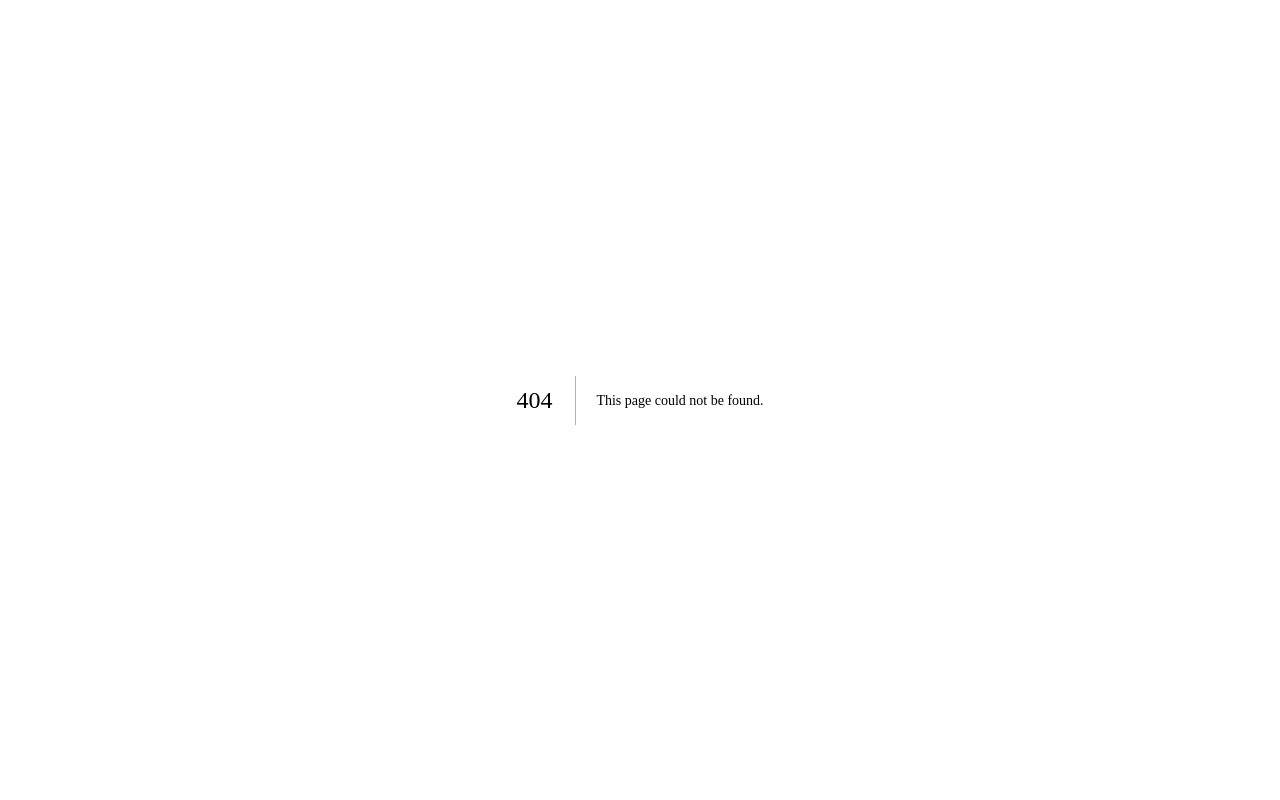
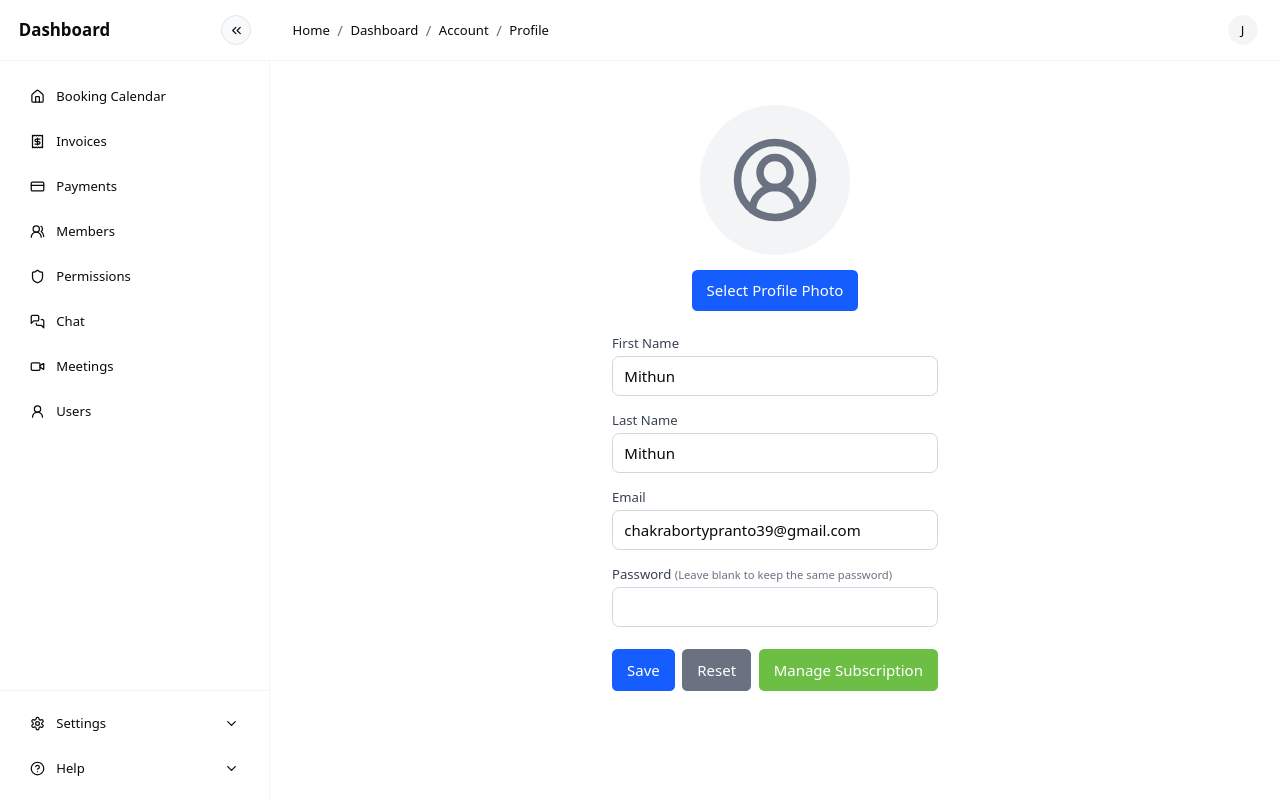
Before and after one commit to smfahim25/golf-management, a Next.js app: page /dashboard/account/profile in a window 1280 px wide. Before the commit this address had no page. Built offline with nearby package versions, Linux system fonts and the light colour scheme; a web font is replaced by a local one.

Commit message:
feat: add LoginPage component with form handling and profile image upload

```diff
--- /dev/null
+++ b/src/app/(dashboard-layout)/dashboard/account/profile/page.js
@@ -0,0 +1,178 @@
+'use client';
+
+import { UserCircle2 } from 'lucide-react';
+import React, { useState } from 'react';
+
+const LoginPage = () => {
+  const [formData, setFormData] = useState({
+    firstName: 'Mithun',
+    lastName: 'Mithun',
+    email: 'chakrabortypranto39@gmail.com',
+    password: '',
+  });
+
+  const [profileImage, setProfileImage] = useState(null);
+  const [previewImage, setPreviewImage] = useState(null);
+
+  const handleChange = (e) => {
+    const { name, value } = e.target;
+    setFormData((prev) => ({ ...prev, [name]: value }));
+  };
+
+  const handleImageChange = (e) => {
+    const file = e.target.files[0];
+    if (file) {
+      setProfileImage(file);
+      setPreviewImage(URL.createObjectURL(file));
+    }
+  };
+
+  const handleSubmit = async (e) => {
+    e.preventDefault();
+
+    const data = new FormData();
+    data.append('firstName', formData.firstName);
+    data.append('lastName', formData.lastName);
+    data.append('email', formData.email);
+    data.append('password', formData.password);
+    if (profileImage) {
+      data.append('profileImage', profileImage);
+    }
+
+    // Sample submission log
+    for (let pair of data.entries()) {
+      console.log(pair[0] + ': ' + pair[1]);
+    }
+
+    alert('FormData submitted! Check console for keys/values.');
+    // Example: await axios.post('/api/update-profile', data, { headers: { 'Content-Type': 'multipart/form-data' } });
+  };
+
+  const handleReset = () => {
+    setFormData({
+      firstName: 'Mithun',
+      lastName: 'Mithun',
+      email: 'chakrabortypranto39@gmail.com',
+      password: '',
+    });
+    setProfileImage(null);
+    setPreviewImage(null);
+  };
+
+  const handleManageSubscription = () => {
+    alert('Manage Subscription functionality would go here!');
+  };
+
+  return (
+    <div className='flex items-center justify-center py-10 p-4 bg-white'>
+      <div className=''>
+        <div className='flex flex-col items-center mb-6'>
+          <div className='w-40 h-40 rounded-full overflow-hidden mb-4 bg-gray-100 flex items-center justify-center'>
+            {previewImage ? (
+              <img
+                src={previewImage}
+                alt='Preview'
+                className='object-cover w-full h-full'
+              />
+            ) : (
+              <UserCircle2 className='w-24 h-24 text-gray-500' />
+            )}
+          </div>
+          <label className='bg-blue-600 text-white px-4 py-2.5  rounded-sm  cursor-pointer hover:bg-blue-700 cursor-pointer'>
+            <span>Select Profile Photo</span>
+            <input
+              type='file'
+              accept='image/*'
+              className='hidden'
+              onChange={handleImageChange}
+            />
+          </label>
+        </div>
+
+        <form onSubmit={handleSubmit}>
+          <div className='mb-4'>
+            <label htmlFor='firstName' className='block text-sm font-medium mb-1 text-gray-700'>
+              First Name
+            </label>
+            <input
+              type='text'
+              id='firstName'
+              name='firstName'
+              value={formData.firstName}
+              onChange={handleChange}
+              className='w-full px-3 py-2 border border-gray-300 rounded-md focus:ring-blue-500 focus:border-blue-500'
+            />
+          </div>
+
+          <div className='mb-4'>
+            <label htmlFor='lastName' className='block text-sm font-medium mb-1 text-gray-700'>
+              Last Name
+            </label>
+            <input
+              type='text'
+              id='lastName'
+              name='lastName'
+              value={formData.lastName}
+              onChange={handleChange}
+              className='w-full px-3 py-2 border border-gray-300 rounded-md focus:ring-blue-500 focus:border-blue-500'
+            />
+          </div>
+
+          <div className='mb-4'>
+            <label htmlFor='email' className='block text-sm font-medium mb-1 text-gray-700'>
+              Email
+            </label>
+            <input
+              type='email'
+              id='email'
+              name='email'
+              value={formData.email}
+              onChange={handleChange}
+              className='w-full px-3 py-2 border border-gray-300 rounded-md focus:ring-blue-500 focus:border-blue-500'
+            />
+          </div>
+
+          <div className='mb-6'>
+            <label htmlFor='password' className='block text-sm font-medium mb-1 text-gray-700'>
+              Password{' '}
+              <span className='text-xs text-gray-500'>(Leave blank to keep the same password)</span>
+            </label>
+            <input
+              type='password'
+              id='password'
+              name='password'
+              value={formData.password}
+              onChange={handleChange}
+              className='w-full px-3 py-2 border border-gray-300 rounded-md focus:ring-blue-500 focus:border-blue-500'
+            />
+          </div>
+
+          <div className='flex flex-col sm:flex-row gap-2'>
+            <button
+              type='submit'
+              className='bg-blue-600 text-white px-4 py-2.5  rounded-sm  cursor-pointer hover:bg-blue-700 focus:ring-2 focus:ring-blue-500'
+            >
+              Save
+            </button>
+            <button
+              type='button'
+              className='bg-gray-500 text-white px-4 py-2.5  rounded-sm  cursor-pointer hover:bg-gray-600 focus:ring-2 focus:ring-gray-500'
+              onClick={handleReset}
+            >
+              Reset
+            </button>
+            <button
+              type='button'
+              className='bg-primary text-white px-4 py-2.5  rounded-sm  cursor-pointer hover:bg-primary/90 focus:ring-2 focus:ring-primary'
+              onClick={handleManageSubscription}
+            >
+              Manage Subscription
+            </button>
+          </div>
+        </form>
+      </div>
+    </div>
+  );
+};
+
+export default LoginPage;
```
